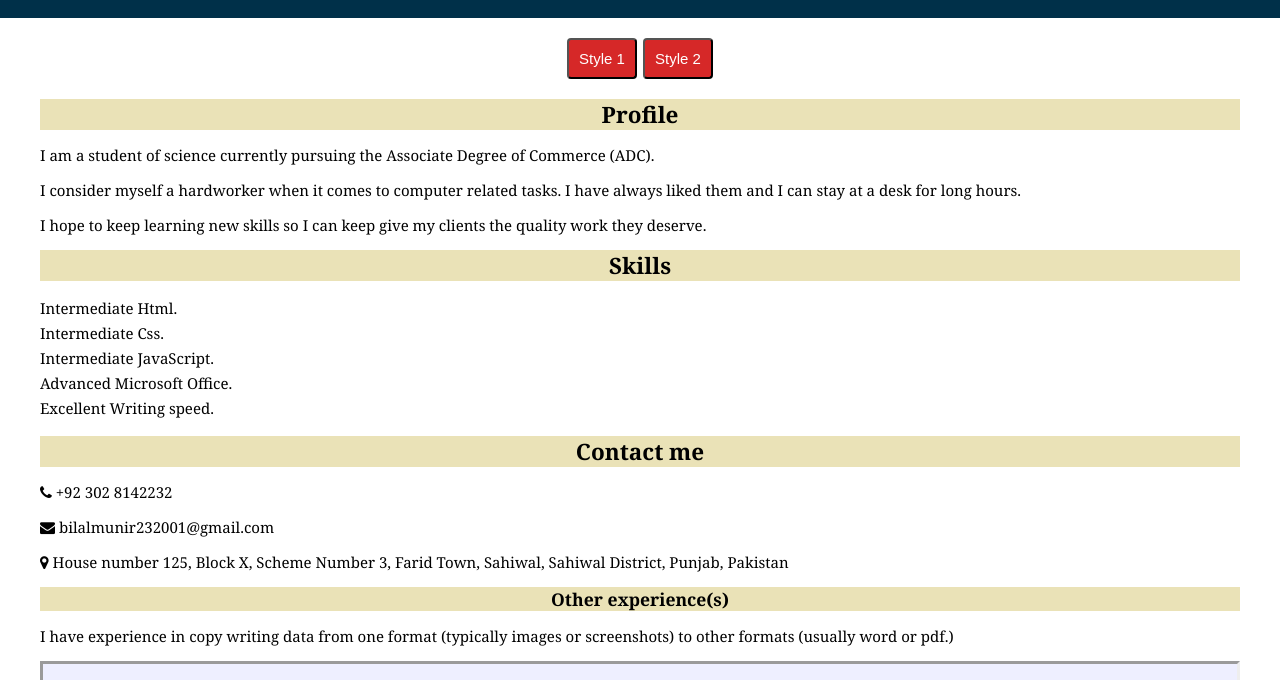
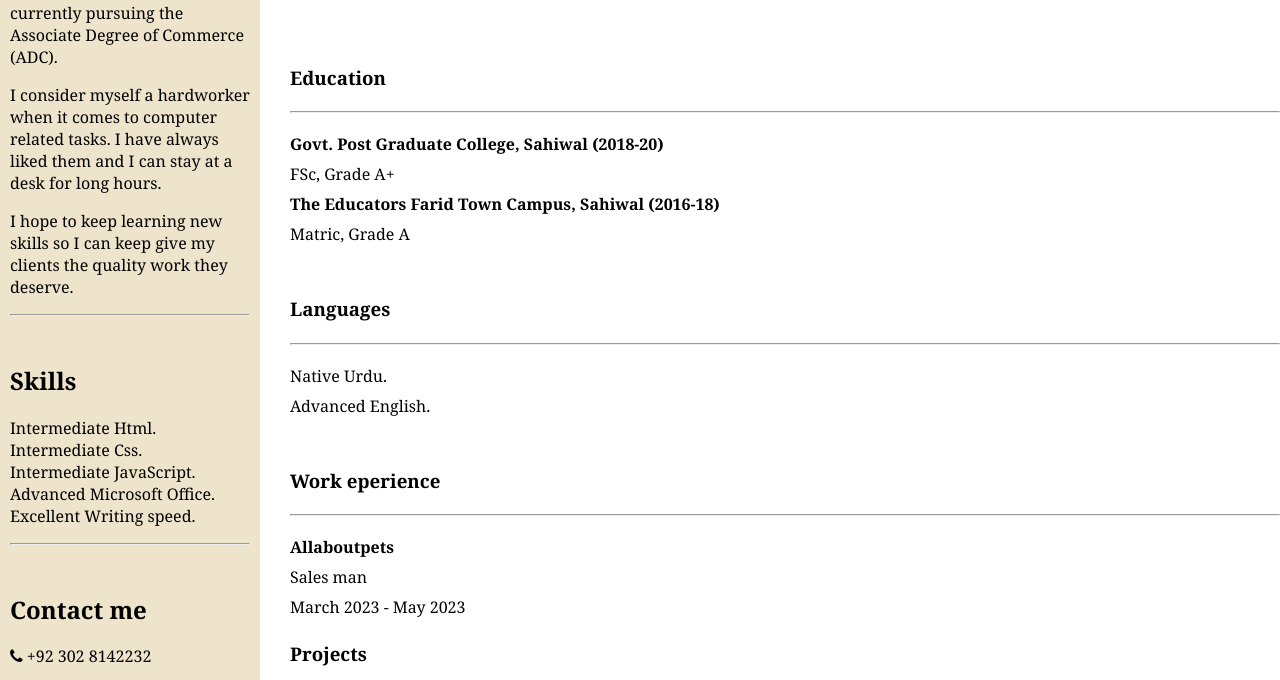
Before and after one commit to Asura2001/resume, a plain HTML site: page index.html in a window 1280 px wide. Shown: the part 418-1098 px from the top of the page. Drawn offline with Linux system fonts and the light colour scheme.

Commit message:
Update index.html

```diff
--- a/index.html
+++ b/index.html
@@ -5,7 +5,7 @@
   <meta name="viewport" content="width=device-width, initial-scale=1.0">
   <link rel="stylesheet" href="https://stackpath.bootstrapcdn.com/font-awesome/4.7.0/css/font-awesome.min.css" integrity="sha384-wvfXpqpZZVQGK6TAh5PVlGOfQNHSoD2xbE+QkPxCAFlNEevoEH3Sl0sibVcOQVnN" crossorigin="anonymous">
   <title>Resume</title>
-  <link id="styleSheet" rel="stylesheet" type="text/css" href="style1.css">
+  <link id="styleSheet" rel="stylesheet" type="text/css" href="style2.css">
   <script>
     function initialize() {
       var style1button = document.getElementById("style1button");
```
